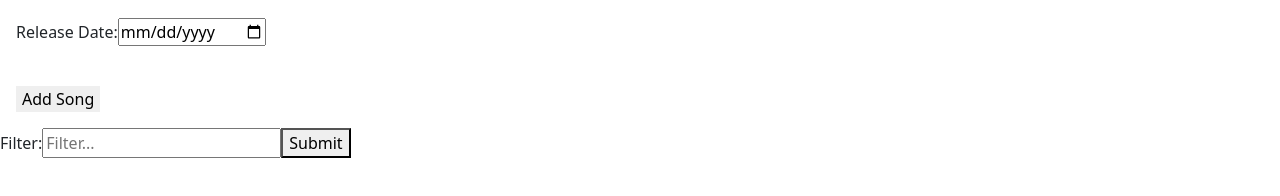
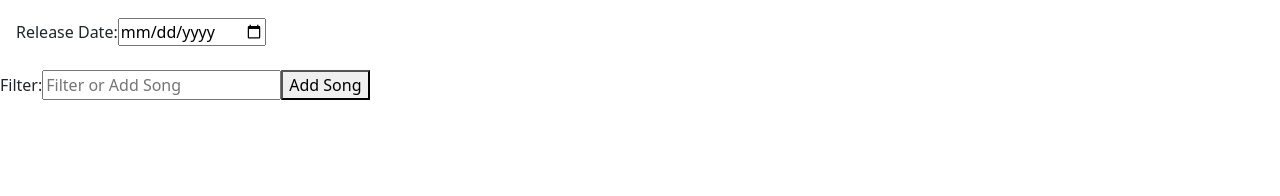
Before and after one commit to phil-sorenson/Music-Library-Project-Frontend, a React (Create React App) app: page / in a window 1280 px wide. Shown: the part 352-548 px from the top of the page. Built offline with nearby package versions, Linux system fonts and the light colour scheme; no server answers.

Commit message:
All functionality working properly

```diff
--- a/src/App.js
+++ b/src/App.js
@@ -27,17 +27,17 @@ function App() {
   async function handleAddSong(song){
     const response = await axios.post('http://127.0.0.1:8000/music/', song)
     setSongs(response.data);
-    setFilteredSongs(response.data);
+    // setFilteredSongs(response.data);
   };
 
 
   function searchItems(searchValue) {
       setSearchInput(searchValue)
       if (searchInput !== ''){
-        const filteredData = songs.filter((song)=>{
+        const filteredSongs = songs.filter((song)=>{
           return Object.values(song).join('').toLowerCase().includes(searchInput.toLowerCase())
         })
-        setFilteredSongs(filteredData)
+        setFilteredSongs(filteredSongs)
       }
       else {
         setFilteredSongs(songs)
--- a/src/components/SearchBar/SearchBar.jsx
+++ b/src/components/SearchBar/SearchBar.jsx
@@ -13,8 +13,8 @@ function SearchBar({ searchItems }){
        <form>
             <div>
                 <label>Filter:</label>
-                <input type='text' placeholder='Filter...' id='filter'  onInput={(event)=>{searchItems(event.target.value)}}/>
-                <button type="submit">Submit</button>
+                <input type='text' placeholder='Filter or Add Song' id='filter'  onInput={(event)=>{searchItems(event.target.value)}}/>
+                <button type="submit">Add Song</button>
             </div>
        </form>
     )
--- a/src/components/SongForm/SongForm.jsx
+++ b/src/components/SongForm/SongForm.jsx
@@ -51,7 +51,7 @@ function SongForm ({ onAddSong }) {
                     <input  type='date' id='release_date' value={date} onChange={(event)=> {setDate(event.target.value)}}/>
                 </div>
                 <br />
-                <button className='submit-song' type="submit">Add Song</button>
+                {/* <button className='submit-song' type="submit">Add Song</button> */}
             </div>
         </form>
     );
```
